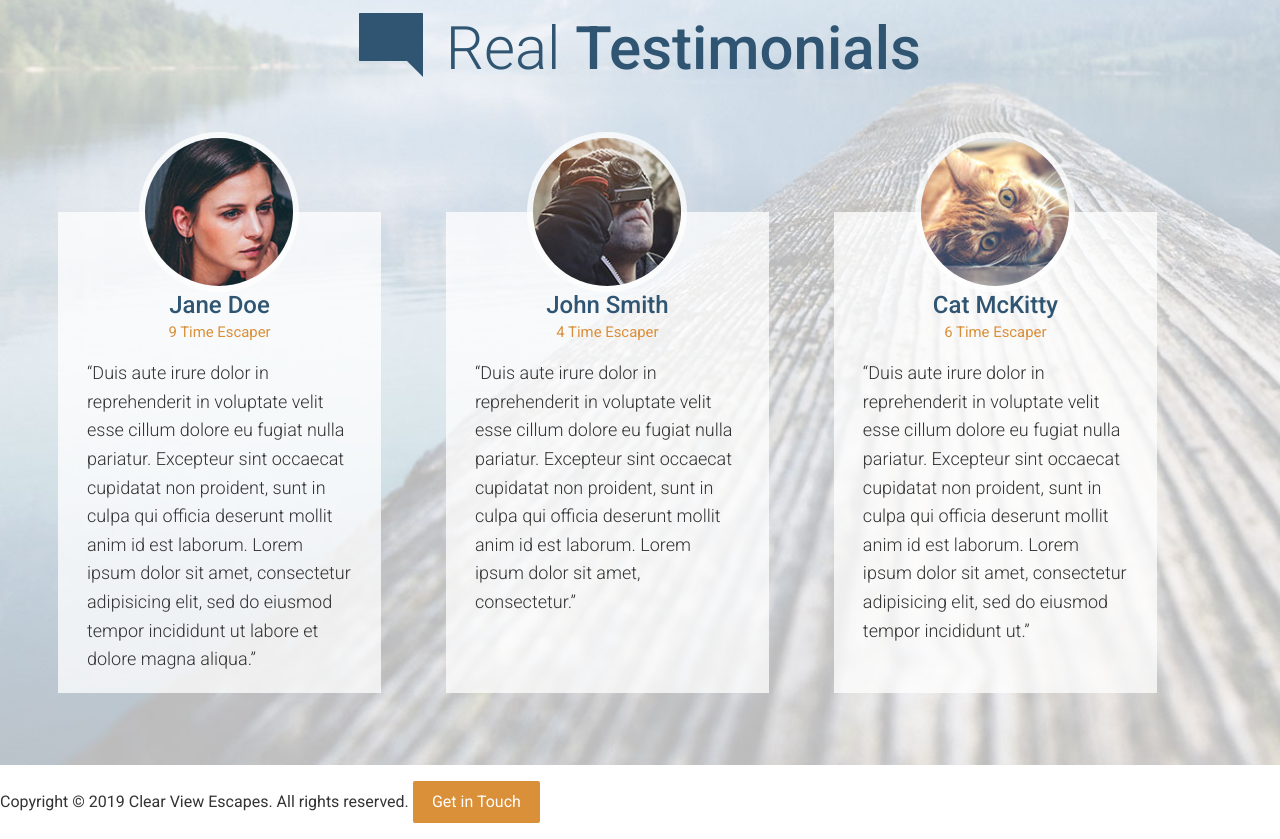
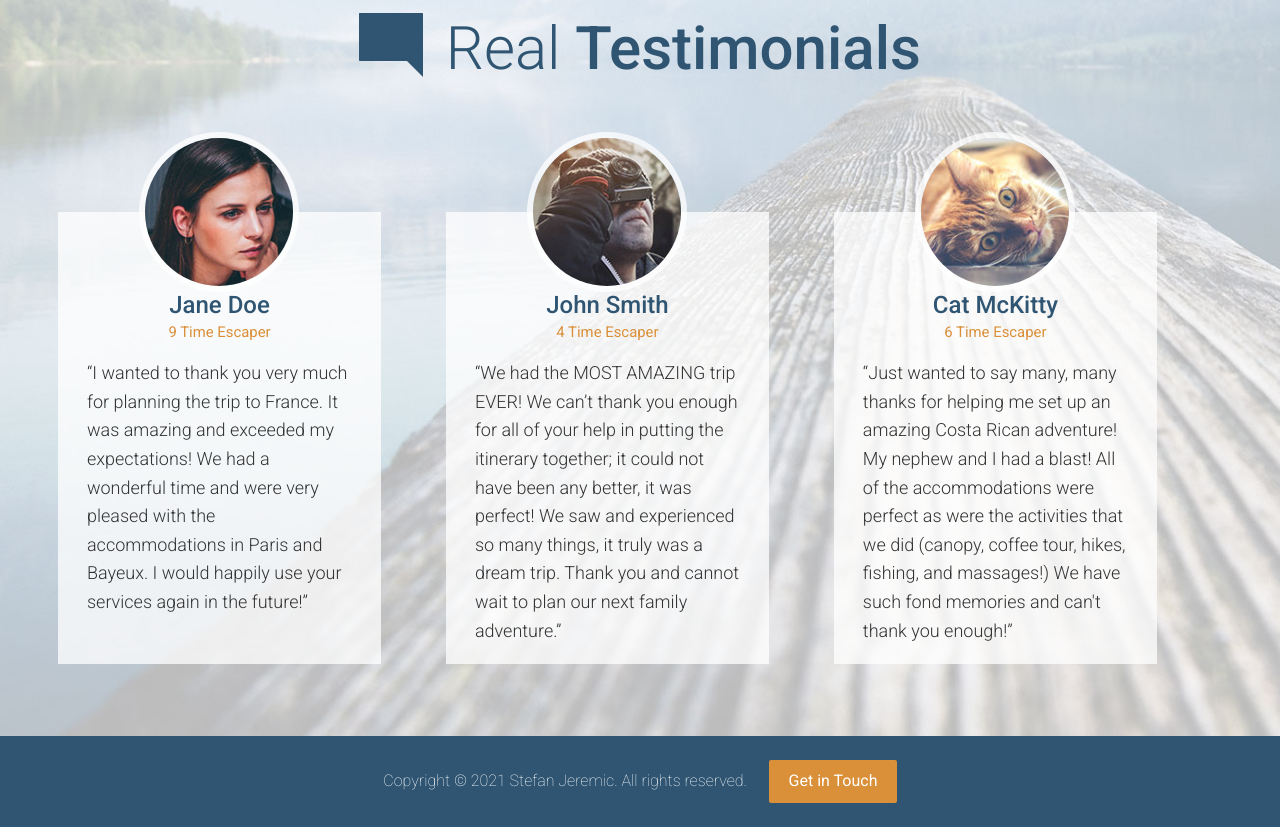
Before and after one commit to stefanjeremicc/travel-agency-website, a website: page app/index.html in a window 1280 px wide. Shown: the part 3100-3939 px from the top of the page. Drawn offline with Linux system fonts and the light colour scheme.

Commit message:
Completed styling the footer.

```diff
--- a/app/assets/styles/modules/_btn.css
+++ b/app/assets/styles/modules/_btn.css
@@ -12,7 +12,6 @@
 
   &--large {
     padding: 1.1rem 1.9rem;
-
     @mixin atSmall {
       font-size: 1.25rem;
     }
--- /dev/null
+++ b/app/assets/styles/modules/_footer.css
@@ -0,0 +1,18 @@
+.footer {
+  background-color: $mainBlue;
+  color: #fff;
+  padding: 0.5rem 0;
+  text-align: center;
+
+  &__text {
+    display: block;
+    margin-bottom: 1rem;
+    font-weight: 200;
+
+    @mixin atMedium {
+      display: inline;
+      margin-bottom: 0;
+      margin-right: 1.4rem;
+    }
+  }
+}
--- a/app/assets/styles/styles.css
+++ b/app/assets/styles/styles.css
@@ -14,3 +14,4 @@
 @import 'modules/_section-title.css';
 @import 'modules/_feature-item.css';
 @import 'modules/_testimonial.css';
+@import 'modules/_footer.css';
--- a/app/index.html
+++ b/app/index.html
@@ -10,15 +10,17 @@
 </head>
 <body>
   <header>
-    <img src="assets/images/icons/clear-view-escapes.svg">
+    <img class="header__logo" src="assets/images/icons/clear-view-escapes.svg">
     <a href="#" class="btn">Get in Touch</a>
     <nav>
-      <ul>
+      <ul class="header__navigation">
         <li><a href="#our-beginning">Our Beginning</a></li>
         <li><a href="#features">Features</a></li>
         <li><a href="#testimonials">Testimonials</a></li>
       </ul>
     </nav>
+
+
   </header>
 
   <div class="large-hero">
@@ -143,7 +145,7 @@
             </div>
             <h3 class="testimonial__title">Jane Doe</h3>
             <h4 class="testimonial__subtitle">9 Time Escaper</h4>
-            <p>&ldquo;Duis aute irure dolor in reprehenderit in voluptate velit esse cillum dolore eu fugiat nulla pariatur. Excepteur sint occaecat cupidatat non proident, sunt in culpa qui officia deserunt mollit anim id est laborum. Lorem ipsum dolor sit amet, consectetur adipisicing elit, sed do eiusmod tempor incididunt ut labore et dolore magna aliqua.&rdquo;</p>
+            <p>&ldquo;I wanted to thank you very much for planning the trip to France. It was amazing and exceeded my expectations! We had a wonderful time and were very pleased with the accommodations in Paris and Bayeux. I would happily use your services again in the future!&rdquo;</p>
           </div>
         </div>
 
@@ -157,7 +159,7 @@
             </div>
             <h3 class="testimonial__title">John Smith</h3>
             <h4 class="testimonial__subtitle">4 Time Escaper</h4>
-            <p>&ldquo;Duis aute irure dolor in reprehenderit in voluptate velit esse cillum dolore eu fugiat nulla pariatur. Excepteur sint occaecat cupidatat non proident, sunt in culpa qui officia deserunt mollit anim id est laborum. Lorem ipsum dolor sit amet, consectetur.&rdquo;</p>
+            <p>&ldquo;We had the MOST AMAZING trip EVER! We can’t thank you enough for all of your help in putting the itinerary together; it could not have been any better, it was perfect! We saw and experienced so many things, it truly was a dream trip. Thank you and cannot wait to plan our next family adventure.&rdquo;</p>
           </div>
         </div>
 
@@ -171,16 +173,29 @@
             </div>
             <h3 class="testimonial__title">Cat McKitty</h3>
             <h4 class="testimonial__subtitle">6 Time Escaper</h3>
-            <p>&ldquo;Duis aute irure dolor in reprehenderit in voluptate velit esse cillum dolore eu fugiat nulla pariatur. Excepteur sint occaecat cupidatat non proident, sunt in culpa qui officia deserunt mollit anim id est laborum. Lorem ipsum dolor sit amet, consectetur adipisicing elit, sed do eiusmod tempor incididunt ut.&rdquo;</p>
+            <p>&ldquo;Just wanted to say many, many thanks for helping me set up an amazing Costa Rican adventure! My nephew and I had a blast! All of the accommodations were perfect as were the activities that we did (canopy, coffee tour, hikes, fishing, and massages!) We have such fond memories and can't thank you enough!&rdquo;</p>
           </div>
         </div>
       </div>
     </div>
   </div>
 
-  <footer>
-    <p>Copyright &copy; 2019 Clear View Escapes. All rights reserved. <a href="#" class="btn btn--orange">Get in Touch</a></p>
+  <footer class="footer">
+    <div class="wrapper">
+      <p><span class="footer__text">Copyright &copy; 2021 Stefan Jeremic. All rights reserved.</span><a href="#" class="btn btn--orange">Get in Touch</a></p>
+    </div>
   </footer>
+
+
+
+
+
+
+
+
+
+
+
   <!-- Leave this commented out HTML here until you need it for an upcoming "modal" lesson
   <div class="modal">
     <div class="modal__inner">
--- a/app/temp/styles/styles.css
+++ b/app/temp/styles/styles.css
@@ -983,3 +983,25 @@ a {
     margin: 0.25rem 0 1rem 0;
     font-size: 0.93rem;
   }
+
+.footer {
+  background-color: #2f5572;
+  color: #fff;
+  padding: 0.5rem 0;
+  text-align: center;
+}
+
+.footer__text {
+    display: block;
+    margin-bottom: 1rem;
+    font-weight: 200;
+  }
+
+@media (min-width: 800px) {
+
+.footer__text {
+      display: inline;
+      margin-bottom: 0;
+      margin-right: 1.4rem
+  }
+  }
```
